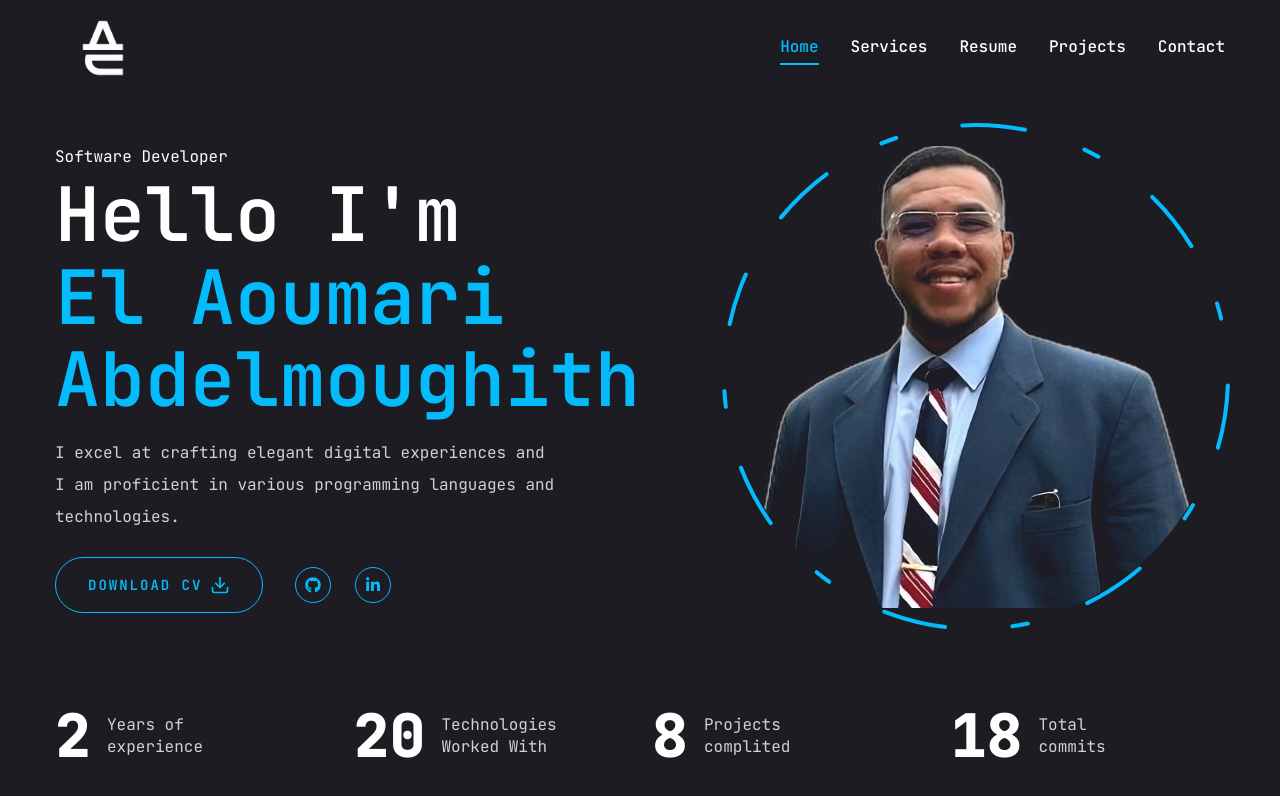
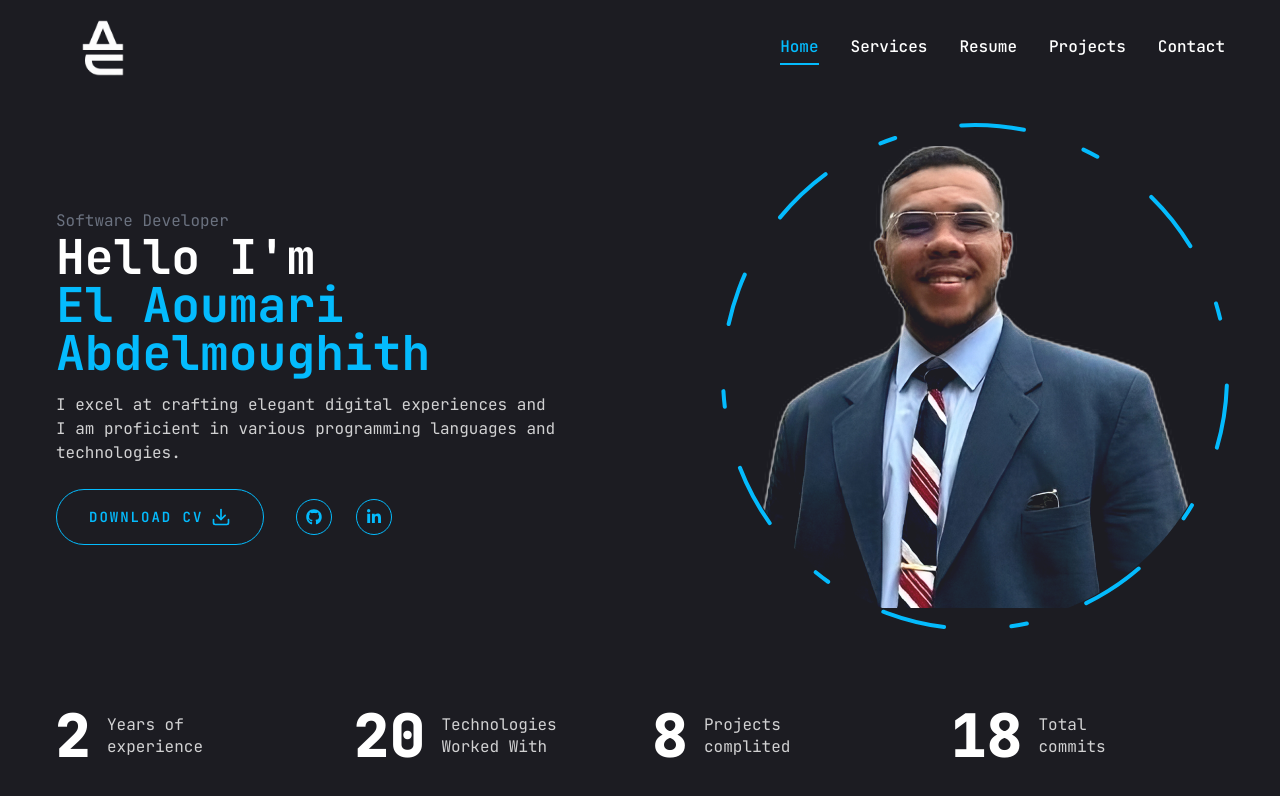
Before and after one commit to ABDOOMARI11/abdelmoughith-portfolio, a Next.js app: page / in a window 1280 px wide. Shown: the top 796 px of the page. Built offline with nearby package versions, Linux system fonts and the light colour scheme.

Commit message:
added v1

```diff
--- a/app/page.jsx
+++ b/app/page.jsx
@@ -3,38 +3,52 @@ import { FiDownload } from "react-icons/fi";
 import Socials from "@/components/Socials";
 import Photo from "@/components/Photo";
 import Stats from "@/components/Stats";
+
 const Home = () => {
   return (
     <section className="h-full">
-      <div className="container mx-auto h-full">
-        <div className="flex flex-col xl:flex-row items-center justify-between xl:pt-4 xl:pb-20">
-          <div className="text-center xl:text-left order-2 xl:order-none ">
-            <span>Software Developer</span>
-            <h1 className="h1 mb-4">
+      <div className="container mx-auto h-full px-4">
+        <div className="flex flex-col xl:flex-row items-center justify-between xl:pt-4 xl:pb-20 pt-8 pb-12">
+          <div className="text-center xl:text-left order-2 xl:order-none mb-6 xl:mb-0">
+            <span className="block text-sm xl:text-base text-gray-500">
+              Software Developer
+            </span>
+            <h1 className="text-3xl xl:text-5xl font-bold mb-4">
               Hello I&apos;m <br />
               <span className="text-accent">El Aoumari Abdelmoughith</span>
             </h1>
-            <p className="max-w-[500px] mb-6 text-white/80">
-              I excel at crafting elegant digital experiences and I am proficient in various programming languages and technologies.
+            <p className="max-w-[500px] mx-auto xl:mx-0 mb-6 text-white/80 text-sm xl:text-base">
+              I excel at crafting elegant digital experiences and I am
+              proficient in various programming languages and technologies.
             </p>
             <div className="flex flex-col xl:flex-row items-center gap-8">
-              <a href="/assets/cv/abdelmoughith-cv.pdf" download="abdelmoughith-cv.pdf">
-                <Button variant="outline" size="lg" className="uppercase flex items-center gap-2">
+              <a
+                href="/assets/cv/abdelmoughith-cv.pdf"
+                download="abdelmoughith-cv.pdf"
+              >
+                <Button
+                  variant="outline"
+                  size="lg"
+                  className="uppercase flex items-center gap-2"
+                >
                   <span>Download CV</span>
                   <FiDownload className="text-xl" />
                 </Button>
               </a>
-              <div className="mb-4 xl:mb-0">
-                <Socials containerStyles="flex gap-6" iconStyles="w-9 h-9 border border-accent rounded-full flex justify-center items-center text-accent text-base hover:bg-accent hover:text-primary transition-all duration-500" />
+              <div>
+                <Socials
+                  containerStyles="flex gap-6"
+                  iconStyles="w-9 h-9 border border-accent rounded-full flex justify-center items-center text-accent text-base hover:bg-accent hover:text-primary transition-all duration-500"
+                />
               </div>
             </div>
           </div>
-          <div className="order-1 xl:order-none  mb-4 xl:mb-0">
+          <div className="order-1 xl:order-none mb-6 xl:mb-0">
             <Photo />
           </div>
         </div>
       </div>
-      <Stats/>
+      <Stats />
     </section>
   );
 };
```
